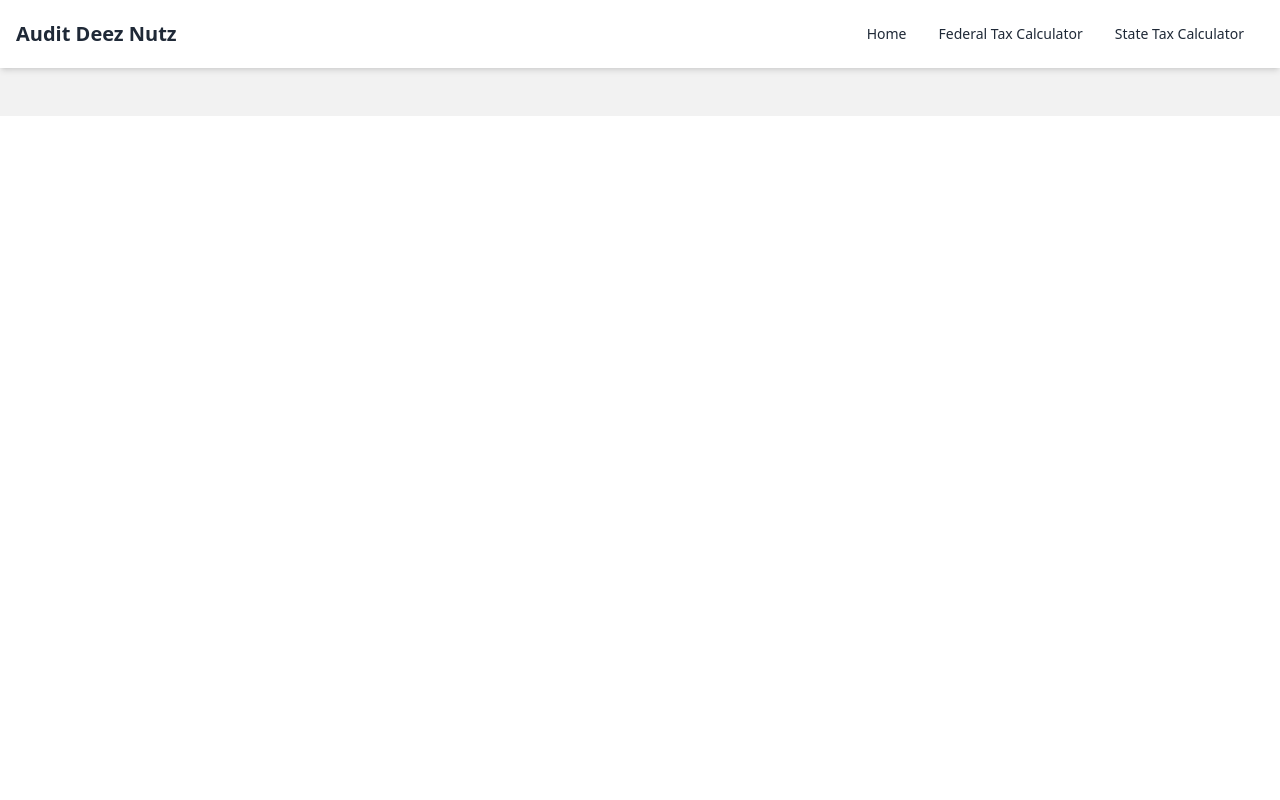
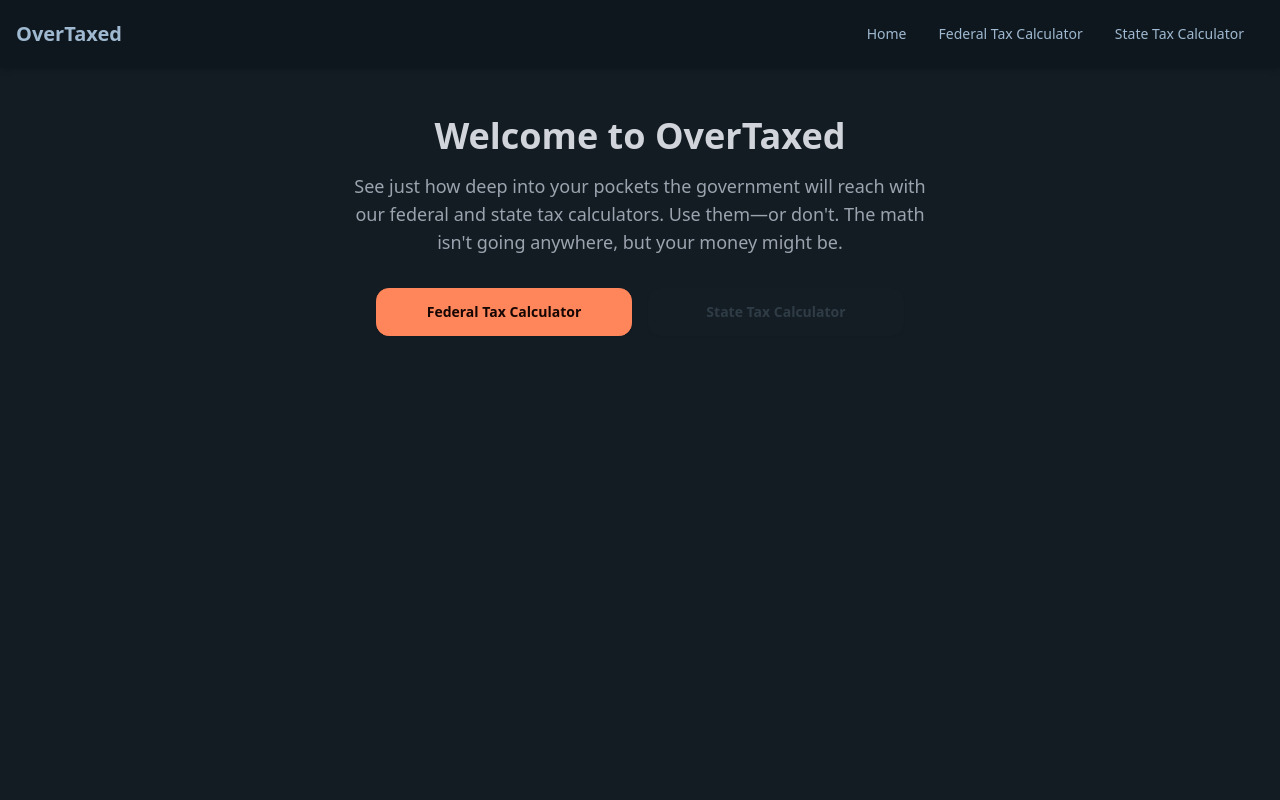
Before and after one commit to 0bscurity/overtaxed, a Django app: page / in a window 1280 px wide. Run offline with Django 5.2, Linux system fonts and the light colour scheme; style sheets or scripts are compiled from the project's sources.

Commit message:
Add "sunset" theme and rename project to "OverTaxed"
Updated the Tailwind configuration to include a new "sunset" theme and set it as the default. Adjusted styling and content to align with the new brand identity.

```diff
--- a/src/tailwind.config.js
+++ b/src/tailwind.config.js
@@ -8,4 +8,7 @@ module.exports = {
     plugins: [
         require('daisyui'),
     ],
+    daisyui: {
+        themes: ["light", "dark", "sunset"],
+    },
 };
--- a/src/templates/base.html
+++ b/src/templates/base.html
@@ -1,7 +1,7 @@
 {% load static %}
 
 <!DOCTYPE html>
-<html lang="en">
+<html lang="en" data-theme="sunset">
 <head>
   <meta charset="UTF-8">
   <meta name="viewport" content="width=device-width, initial-scale=1.0">
@@ -11,16 +11,8 @@
   <script src="https://unpkg.com/htmx.org"></script>
   <link rel="stylesheet" href="{% static '/css/output.css' %}">
 
-  <script>
-      tailwind.config = {
-          plugins: [daisyui],
-          daisyui: {
-              themes: ["light", "dark"], // Enable light and dark themes
-          },
-      };
-  </script>
 </head>
-<body class="bg-base-200 text-base-content vh-100">
+<body class="text-base-content h-screen">
 <!-- Navbar -->
 {% include "partials/nav.html" %}
 
--- a/src/templates/pages/federal/federal-calculator.html
+++ b/src/templates/pages/federal/federal-calculator.html
@@ -2,7 +2,7 @@
 
 {% block title %}Federal Tax Calculator{% endblock %}
 {% block content %}
-  <div class="card bg-base-100 shadow-xl p-6 mx-2 md:mx-auto max-w-5xl">
+  <div class="card bg-base-200 shadow-xl p-6 mx-2 md:mx-auto max-w-5xl">
     <h2 class="text-xl font-bold">Federal Tax Calculator</h2>
 
     <div class="flex flex-col lg:flex-row lg:space-x-8">
--- a/src/templates/partials/home.html
+++ b/src/templates/partials/home.html
@@ -1,4 +1,32 @@
 {% extends "base.html" %}
-{% block title %}Audit Deez Nutz{% endblock %}
+{% block title %}OverTaxed | Home{% endblock %}
 {% block content %}
+
+  <div class="container mx-auto p-6">
+    <div class="text-center">
+      <h1 class="text-4xl font-bold text-gray-300 mb-4">Welcome to OverTaxed</h1>
+      <p class="text-lg text-gray-400 mb-8 max-w-xl mx-auto">
+        See just how deep into your pockets the government will reach with our federal and state tax calculators. Use
+        them—or don't. The math isn't going anywhere, but your money might be.
+      </p>
+    </div>
+
+    <div class="flex justify-center gap-4">
+      <a href="{% url 'federal_calculator' %}" class="btn btn-primary btn-wide">
+        Federal Tax Calculator
+      </a>
+
+      <div class="tooltip" data-tip="Coming soon!">
+        <a href="{% url 'state_calculator' %}" class="btn btn-secondary btn-wide btn-disabled">
+          State Tax Calculator
+        </a>
+      </div>
+    </div>
+
+{#    <p class="text-sm text-gray-500">#}
+{#      This website is not affiliated with or endorsed by any government agency. Calculations are for#}
+{#      informational purposes only and should not be considered official tax advice.#}
+{#    </p>#}
+  </div>
+
 {% endblock %}
--- a/src/templates/partials/nav.html
+++ b/src/templates/partials/nav.html
@@ -1,7 +1,7 @@
 <!-- Navbar for medium and larger devices -->
-<nav class="navbar bg-base-100 shadow-md px-4 hidden md:flex">
+<nav class="navbar bg-base-200 shadow-md px-4 hidden md:flex">
   <div class="flex-1">
-    <a href="/" class="text-xl font-bold">Audit Deez Nutz</a>
+    <a href="/" class="text-xl font-bold">OverTaxed</a>
   </div>
   <div class="flex-none">
     <ul class="menu menu-horizontal px-1">
@@ -40,6 +40,6 @@
     </div>
   </div>
   <div class="navbar-center">
-    <a class="btn btn-ghost text-xl">Audit Deez Nutz</a>
+    <a class="btn btn-ghost text-xl">OverTaxed</a>
   </div>
 </div>
```
Also changed, not shown: src/templates/pages/federal/federal-results.html (+4 -4 lines).
